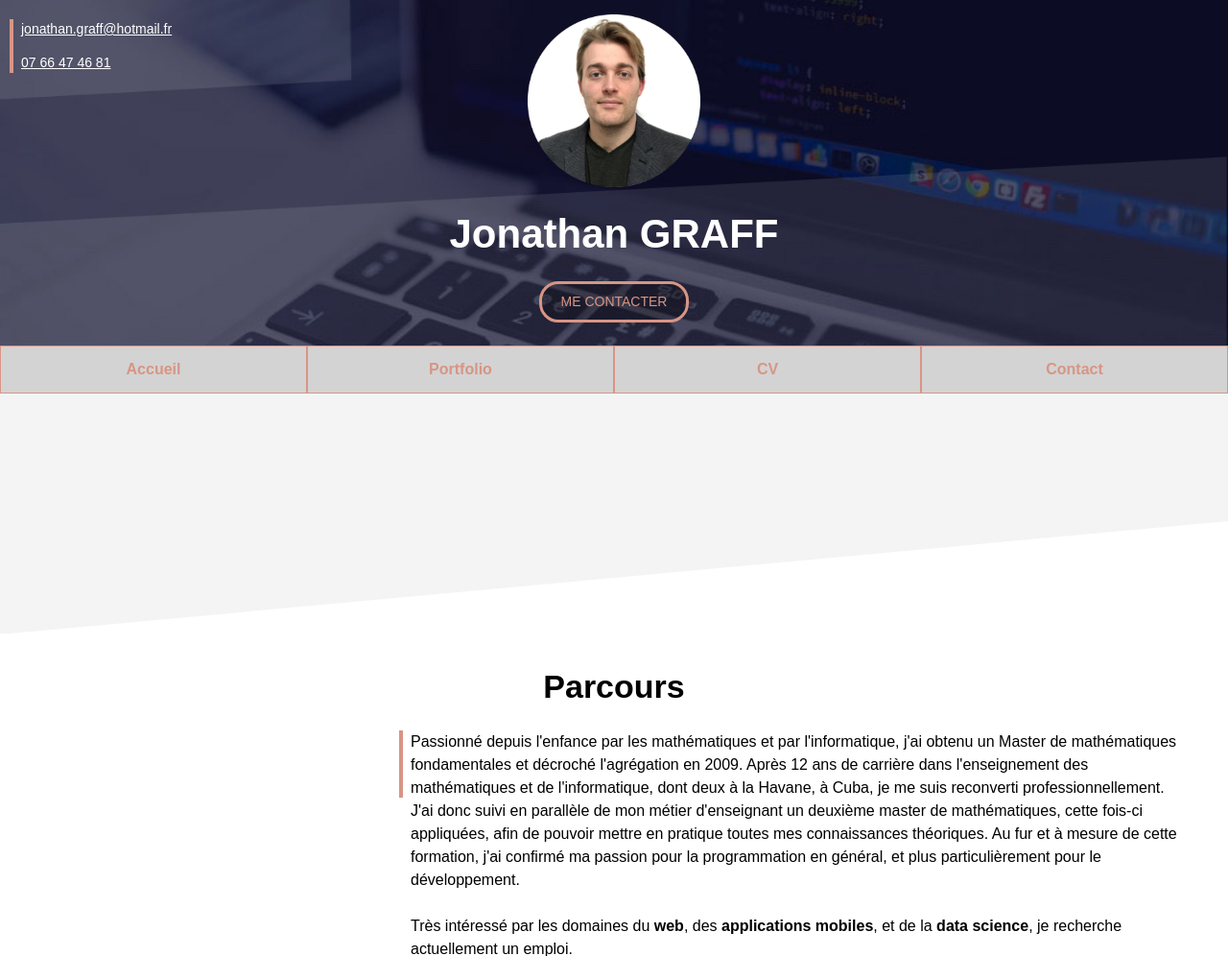
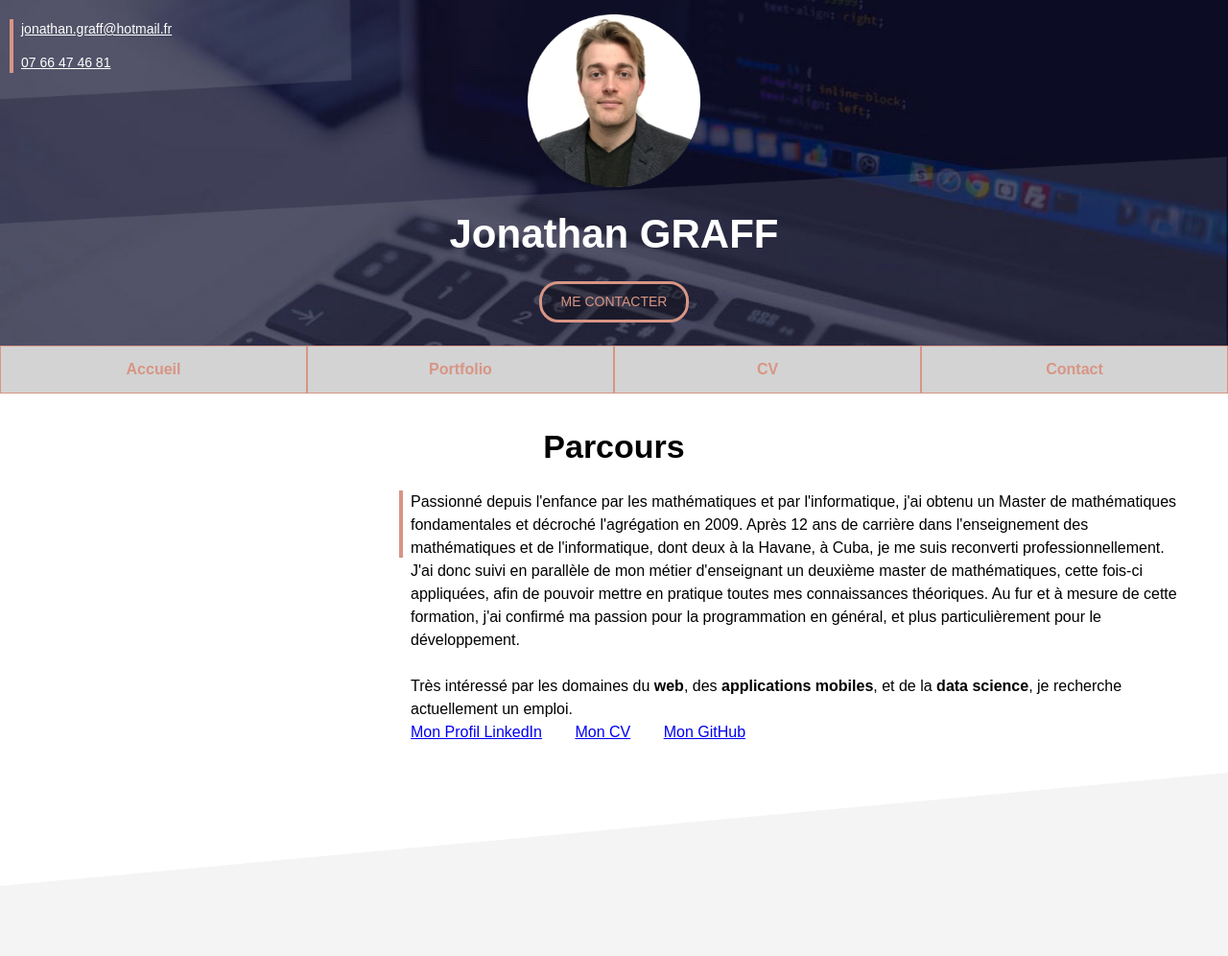
Before and after one commit to jonathangraff/presentation, a PHP site: page /index.html in a window 1280 px wide. Shown: the top 996 px of the page at 96% size. Run offline with PHP 8.4, Linux system fonts and the light colour scheme.

Commit message:
début trop large

```diff
--- a/index.html
+++ b/index.html
@@ -25,11 +25,6 @@
     </div>
 
     <!-- SECTION GRISE 1 -->
-    <div class="section section-grise1">
-        <!--<div class="separateur"></div>
-        <p>Je développe <b>votre projet WEB</b> ou vos <b>Applications mobiles</b> iOS/Android de A à Z</p> -->
-    </div>
-    <div class="separation1"></div>
 
     <!-- SECTION BLANCHE -->
     <div class="section">
--- a/style.css
+++ b/style.css
@@ -402,7 +402,7 @@ img.drapeau{
 }
 
 li{
-    margin-bottom: 10px
+    margin-bottom: 0px
 }
 
 *.CVgroupe{
```
